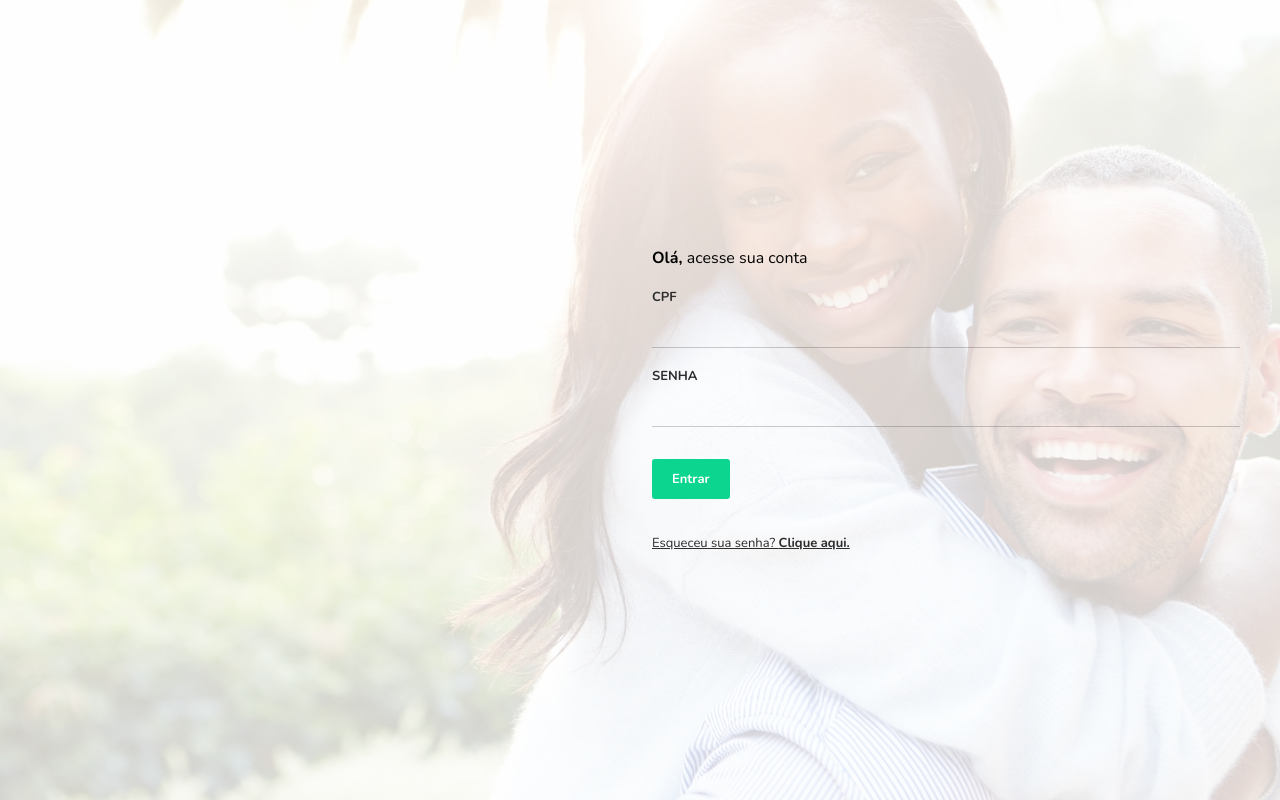
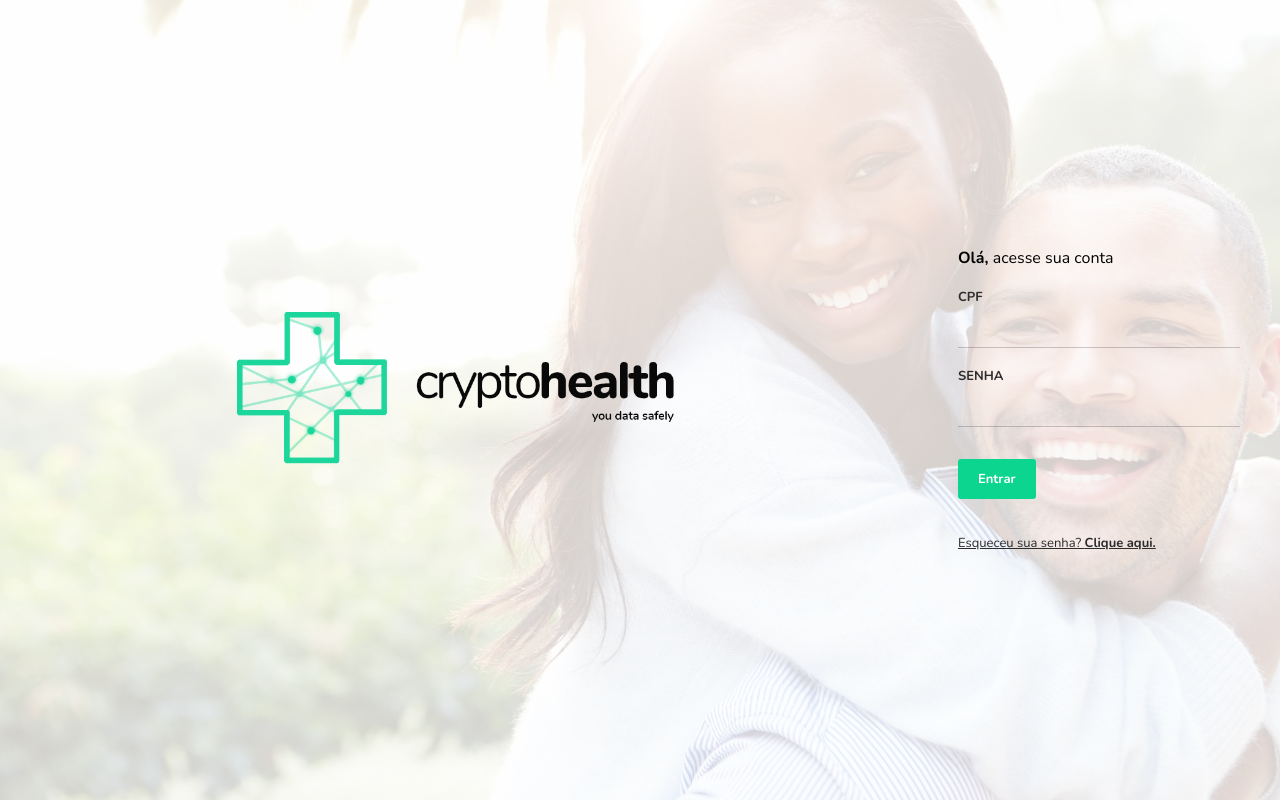
Before and after one commit to cryptohealth/dashboard, a React (Create React App) app: page / in a window 1280 px wide. Built offline with nearby package versions, Linux system fonts and the light colour scheme.

Commit message:
Adiciona logo na tela de login

```diff
--- a/src/pages/Login/index.js
+++ b/src/pages/Login/index.js
@@ -5,9 +5,11 @@ import { Grid } from '@material-ui/core';
 import { makeStyles } from '@material-ui/core/styles';
 
 import cover from '~/assets/images/login-cover.jpg';
+import logo from '~/assets/images/logo.png';
 import { Screen, Input, Button } from '~/components';
 
 import { Container, ForgotPassword } from './styles';
+
 
 const useStyles = makeStyles((theme) => ({
   margin: {
@@ -25,11 +27,12 @@ export default function Login() {
     <Screen image={cover} filter="rgba(255, 255, 255, 0.8)">
       <Container>
         <Grid container spacing={3}>
-          <Grid item xs={6} />
-          <Grid item xs={6}>
+          <Grid item xs={12} sm={6} md={6} lg={9} xl={9} className="centralize">
+            <img src={logo} className="img" />
+          </Grid>
+          <Grid item xs={12} sm={6} md={6} lg={3} xl={3}>
             <div className={margin}>
-              <b>Olá, </b>
-              acesse sua conta
+              <b>Olá, </b>acesse sua conta
             </div>
             <div>
               <Input className={margin} label="CPF" />
--- a/src/pages/_layouts/Menu/index.js
+++ b/src/pages/_layouts/Menu/index.js
@@ -18,7 +18,7 @@ import MenuIcon from '@material-ui/icons/Menu';
 import PatientsIcon from '@material-ui/icons/People';
 import clsx from 'clsx';
 
-import logo from '~/assets/logo.png';
+import logo from '~/assets/images/logo.png';
 
 const useStyles = makeStyles({
   list: {
--- a/src/styles/global.css
+++ b/src/styles/global.css
@@ -39,3 +39,16 @@ a {
 #root {
   background-color: #edf5f2;
 }
+
+.img {
+  width: 100%;
+  object-position: center;
+  object-fit: contain;
+  max-width: 500px;
+}
+
+.centralize {
+  display: flex;
+  justify-content: center;
+  align-items: center;
+}
```
Also changed, not shown: src/assets/images/logo.png (renamed from src/assets/logo.png), 1 other file (tests, documents, lock files or other folders).
